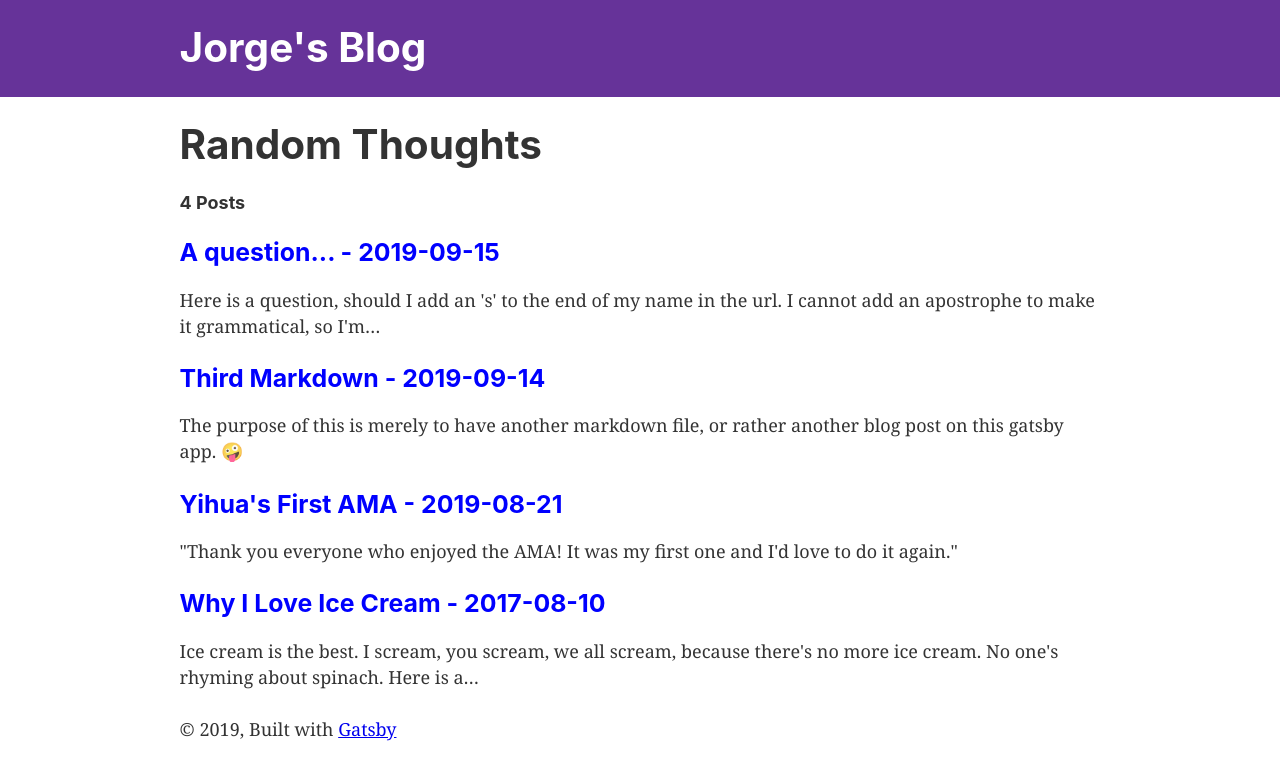
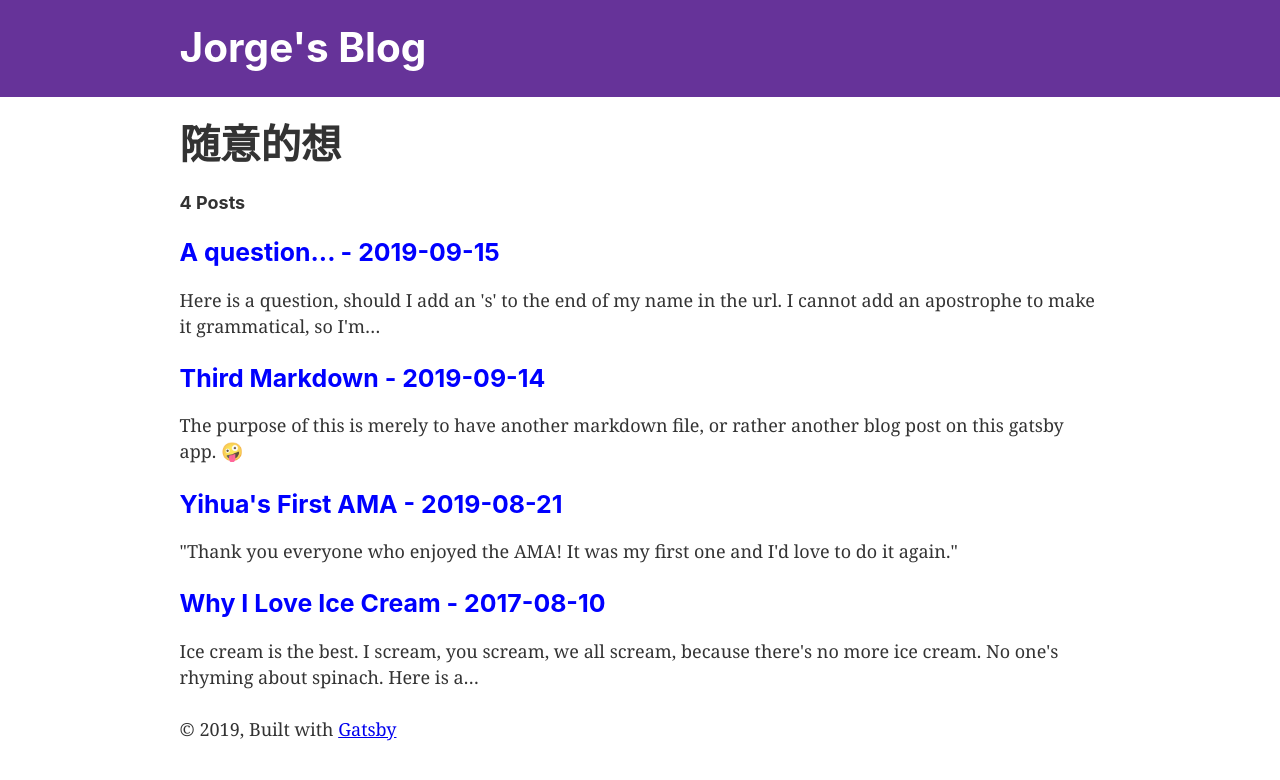
Before and after one commit to contrerasjorge/gatsby-blog, a Gatsby site: page / in a window 1280 px wide. Built offline with nearby package versions, Linux system fonts and the light colour scheme; Gatsby itself is replaced by a stand-in of ours.

Commit message:
changing index.js h1

```diff
--- a/src/pages/index.js
+++ b/src/pages/index.js
@@ -18,7 +18,7 @@ export default ({ data }) => (
   <Layout>
     <SEO title="Home" />
     <div>
-      <h1>Random Thoughts</h1>
+      <h1>随意的想</h1>
       <h4>{data.allMarkdownRemark.totalCount} Posts</h4>
       {data.allMarkdownRemark.edges.map(({ node }) => (
         <div key={node.id}>
```
